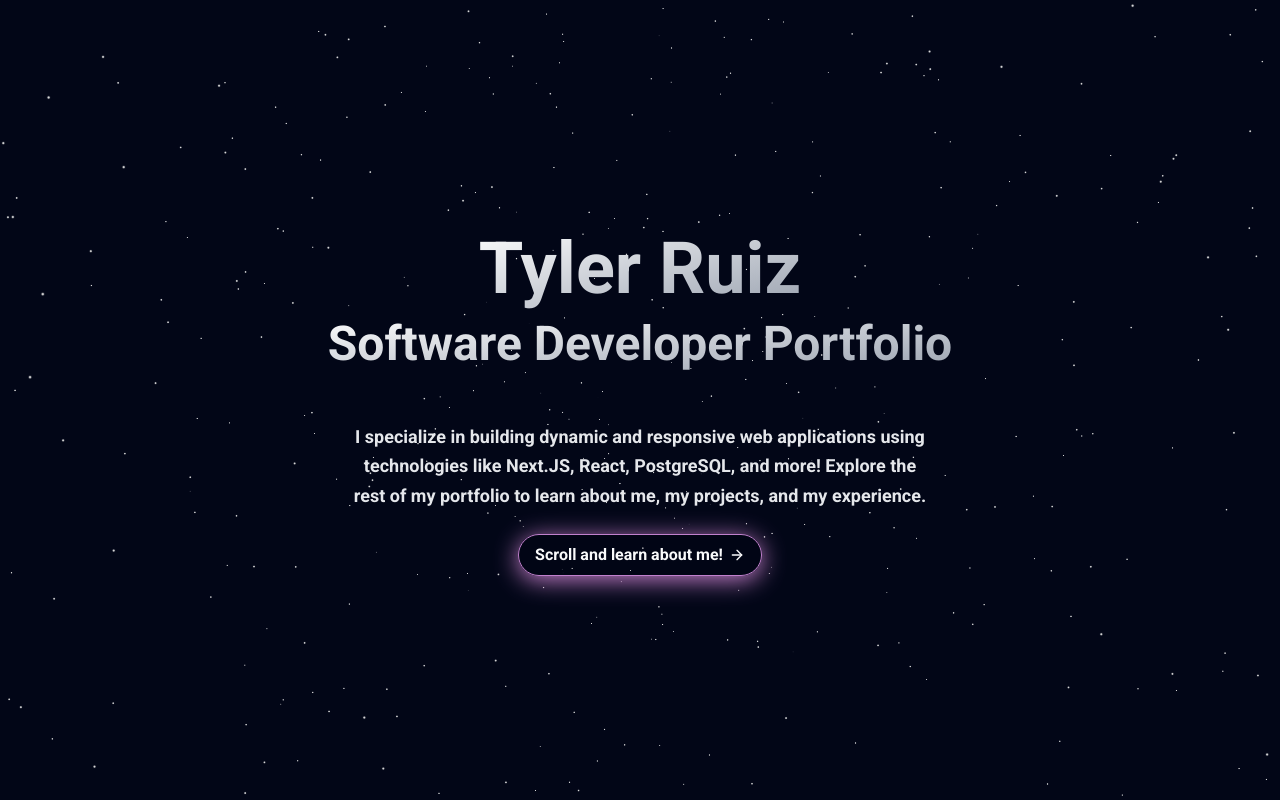
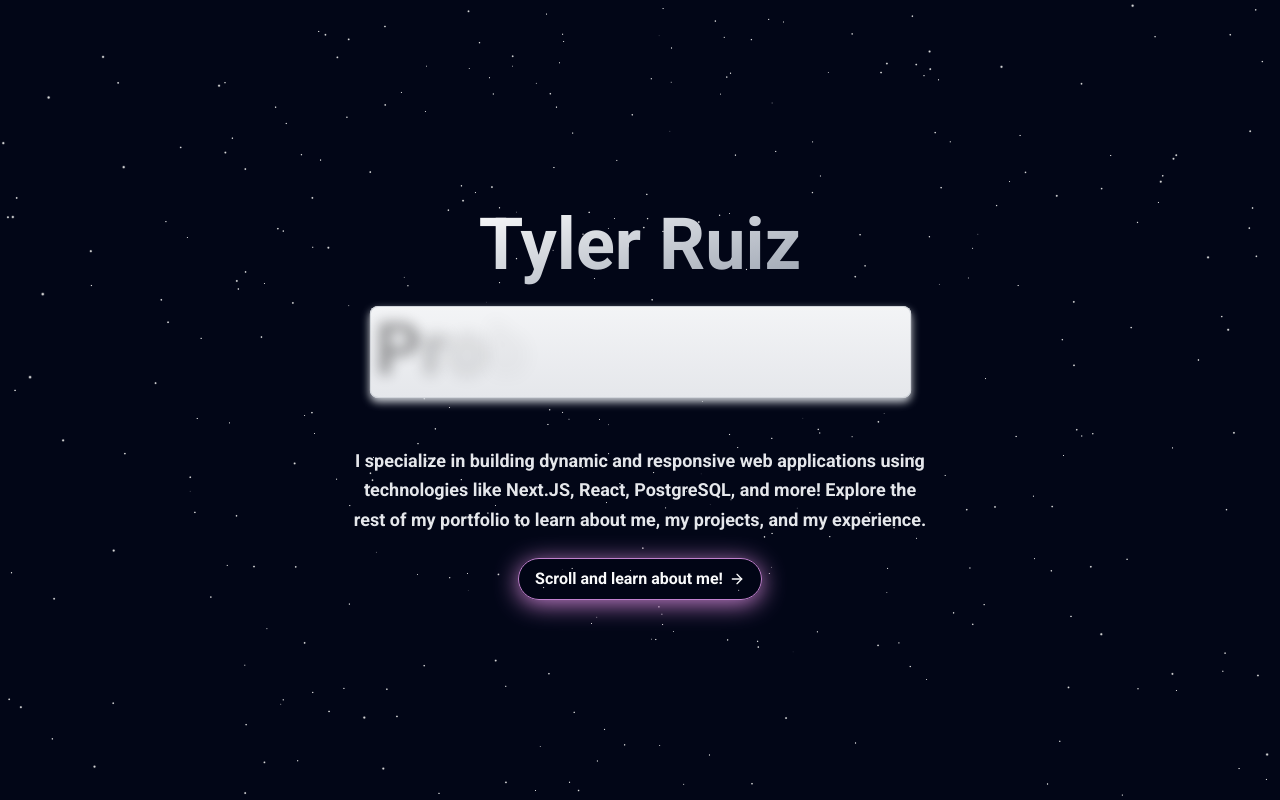
Before and after one commit to tyrucode/portfolioo, a Next.js app: page / in a window 1280 px wide. Shown: the top 800 px of the page. Built offline with nearby package versions, Linux system fonts and the light colour scheme.

Commit message:
feat: add ContainerTextFlip component for animated text transitions in AuroraHero

```diff
--- a/src/components/ui/AuroraHero.tsx
+++ b/src/components/ui/AuroraHero.tsx
@@ -1,8 +1,10 @@
 "use client";
-import { Stars } from "@react-three/drei";
-import { Canvas } from "@react-three/fiber";
+
 import React, { useEffect } from "react";
 import { FiArrowRight } from "react-icons/fi";
+import { ContainerTextFlip } from "@/components/ui/container-text-flip";
+
+
 import {
     useMotionTemplate,
     useMotionValue,
@@ -44,7 +46,7 @@
                     transition={{ duration: 0.8, delay: 0.2 }}
                     className="max-w-3xl bg-gradient-to-br from-white to-gray-400 bg-clip-text text-center text-2xl font-medium leading-tight text-transparent sm:text-3xl sm:leading-tight md:text-5xl md:leading-tight mb-6"
                 >
-                    Software Developer Portfolio
+                    <ContainerTextFlip className="mt-4" />
                 </motion.h2>
                 <motion.p
                     initial={{ opacity: 0, y: 20 }}
--- /dev/null
+++ b/src/components/ui/container-text-flip.tsx
@@ -0,0 +1,104 @@
+"use client";
+
+import React, { useState, useEffect, useId } from "react";
+
+import { motion } from "motion/react";
+import { cn } from "@/lib/cn";
+
+export interface ContainerTextFlipProps {
+  /** Array of words to cycle through in the animation */
+  words?: string[];
+  /** Time in milliseconds between word transitions */
+  interval?: number;
+  /** Additional CSS classes to apply to the container */
+  className?: string;
+  /** Additional CSS classes to apply to the text */
+  textClassName?: string;
+  /** Duration of the transition animation in milliseconds */
+  animationDuration?: number;
+}
+
+export function ContainerTextFlip({
+  words = ["Software Developer", "Tech Enthusiast", "Problem Solver", "Full Stack Developer"],
+  interval = 3000,
+  className,
+  textClassName,
+  animationDuration = 700,
+}: ContainerTextFlipProps) {
+  const id = useId();
+  const [currentWordIndex, setCurrentWordIndex] = useState(0);
+  const [width, setWidth] = useState(100);
+  const textRef = React.useRef(null);
+
+  const updateWidthForWord = () => {
+    if (textRef.current) {
+      // Add some padding to the text width (30px on each side)
+      // @ts-ignore
+      const textWidth = textRef.current.scrollWidth + 30;
+      setWidth(textWidth);
+    }
+  };
+
+  useEffect(() => {
+    // Update width whenever the word changes
+    updateWidthForWord();
+  }, [currentWordIndex]);
+
+  useEffect(() => {
+    const intervalId = setInterval(() => {
+      setCurrentWordIndex((prevIndex) => (prevIndex + 1) % words.length);
+      // Width will be updated in the effect that depends on currentWordIndex
+    }, interval);
+
+    return () => clearInterval(intervalId);
+  }, [words, interval]);
+
+  return (
+    <motion.p
+      layout
+      layoutId={`words-here-${id}`}
+      animate={{ width }}
+      transition={{ duration: animationDuration / 2000 }}
+      className={cn(
+        "relative inline-block rounded-lg pt-2 pb-3 text-center text-4xl font-bold text-black md:text-7xl dark:text-white",
+        "[background:linear-gradient(to_bottom,#f3f4f6,#e5e7eb)]",
+        "shadow-[inset_0_-1px_#d1d5db,inset_0_0_0_1px_#d1d5db,_0_4px_8px_#d1d5db]",
+        "dark:[background:linear-gradient(to_bottom,#374151,#1f2937)]",
+        "dark:shadow-[inset_0_-1px_#10171e,inset_0_0_0_1px_hsla(205,89%,46%,.24),_0_4px_8px_#00000052]",
+        className,
+      )}
+      key={words[currentWordIndex]}
+    >
+      <motion.div
+        transition={{
+          duration: animationDuration / 1000,
+          ease: "easeInOut",
+        }}
+        className={cn("inline-block", textClassName)}
+        ref={textRef}
+        layoutId={`word-div-${words[currentWordIndex]}-${id}`}
+      >
+        <motion.div className="inline-block">
+          {words[currentWordIndex].split("").map((letter, index) => (
+            <motion.span
+              key={index}
+              initial={{
+                opacity: 0,
+                filter: "blur(10px)",
+              }}
+              animate={{
+                opacity: 1,
+                filter: "blur(0px)",
+              }}
+              transition={{
+                delay: index * 0.02,
+              }}
+            >
+              {letter}
+            </motion.span>
+          ))}
+        </motion.div>
+      </motion.div>
+    </motion.p>
+  );
+}
--- /dev/null
+++ b/src/lib/cn.ts
@@ -0,0 +1,4 @@
+// utils/cn.ts
+export function cn(...classes: (string | undefined | null | false)[]) {
+    return classes.filter(Boolean).join(" ");
+}
```
